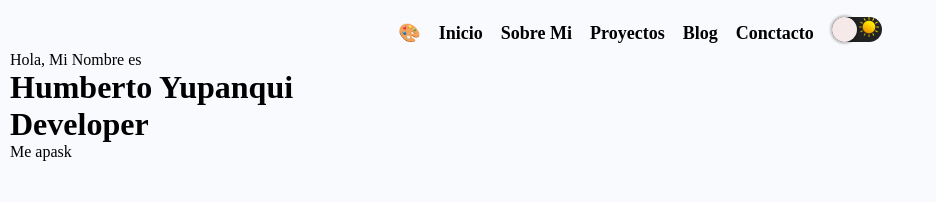
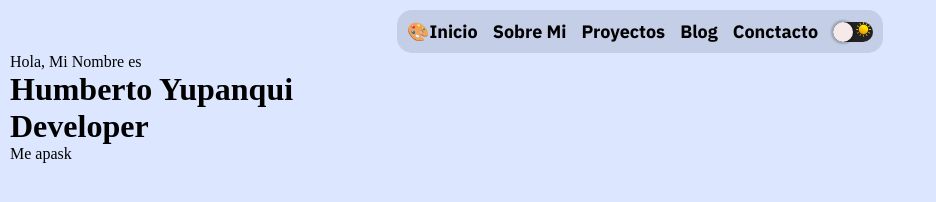
Before and after one commit to hyupanqui/portfolio, a plain HTML site: page index.html in a window 1280 px wide. Shown: the whole page, without its empty margins (0-936 px from the left). Drawn offline with Linux system fonts and the light colour scheme.

Commit message:
end of header

```diff
--- a/index.html
+++ b/index.html
@@ -9,23 +9,20 @@
 </head>
 <body>
   <header>
-    <nav class="nav">
-      <div class="navbar">
-        <ul class="nav-ul">
-          <li><a href="#">🎨</a></li>
-          <li><a href="#">Inicio</a></li>
+    <nav class="nav-titles">
+      <ul class="titles">
+        <li><a href="#">🎨Inicio</a></li>
         <li><a href="#">Sobre Mi</a></li>
         <li><a href="#">Proyectos</a></li>
         <li><a href="#">Blog</a></li>
         <li><a href="#">Conctacto</a></li>
-          <li>
+        <li class="dark-mode">
           <button class="switch" id="switch">
             <span><img src="img/Moon.svg" class="moon" alt="Moon"></span>
             <span><img src="img/Sun.svg" class="sun" alt="Sun"></span>
           </button>
         </li>
       </ul>
-      </div>
     </nav>
   </header>
   <div>
--- a/styles/index.css
+++ b/styles/index.css
@@ -1,36 +1,57 @@
+@import url('https://fonts.googleapis.com/css2?family=IBM+Plex+Sans:ital,wght@0,700;1,700&family=Poppins:ital,wght@0,900;1,900&family=Raleway:ital,wght@0,900;1,900&display=swap');
+
+/*
+font-family: 'IBM Plex Sans', sans-serif;
+font-family: 'Poppins', sans-serif;
+font-family: 'Raleway', sans-serif;
+*/
+
 * {
   padding: 0;
   margin: 0;
-  box-sizing: border-box;
 }
 
 body {
-  background-color: #f9fafe;
-  font-family: 'Raleway';
+  background-color: #dce7ff;
   -webkit-transition: .3s ease all;
   transition: .3s ease all;
-  /*margin-top: 10px;*/
   margin: 10px 10px 10px 10px;
 }
 
 body.dark  {
   background: #0f0f18;
-  color: #dce7ff;
-}
-.nav li {
-  display: inline-block;
 }
 
-.nav-ul li{
-  margin: 7px;
+header {
+  font-family: 'IBM Plex Sans', sans-serif;
+  display: grid;
+  place-content: center;
+  /*
+  display: flex;
+  align-items: center;
+  justify-content: center;
+  */
 }
 
-div.navbar {
-  display: grid;
-  place-content: center;/*
+.nav-titles {
+  background: #c4cee6;
+  border: 10px solid #c4cee6;
+  border-radius: 15px;
+}
+
+body.dark .nav-titles {
+  background: #0b0b10;
+  border: 10px solid #0b0b10;
+  border-radius: 15px;
+}
+
+.titles {
   display: flex;
-  align-items: center;
-  justify-content: center;*/
+  gap: 15px;
+}
+
+li {
+  list-style-type: none;
 }
 
 a {
@@ -40,10 +61,19 @@ a {
   color: #000000;
 }
 
-body.dark a  {
+body.dark a {
   color: #dce7ff;
 }
 
+.dark-mode {
+  display: flex;
+  align-items: center;
+}
+
+
+.moon, .sun{
+  width: 15px;
+}
 
 /* Dark mode */
 .switch {
@@ -54,13 +84,14 @@ body.dark a  {
   cursor: pointer;
   display: flex;
   outline: none;
+  height: 20px;
 }
 
 .switch::after {
   content: "";
   display: block;
-  width: 25px;
-  height: 25px;
+  width: 20px;
+  height: 20px;
   position: absolute;
   background: #f5e9e9;
   top: 0;
@@ -82,9 +113,9 @@ body.dark a  {
 }
 
 .switch span {
-  width: 25px;
-  height: 25px;
-  line-height: 25px;
-  background: none;
+  width: 20px;
   color: #fff;
+  display: flex;
+  align-items: center;
+  justify-content: center;
 }
```
Lines whose indentation alone changed are shown as unchanged.
